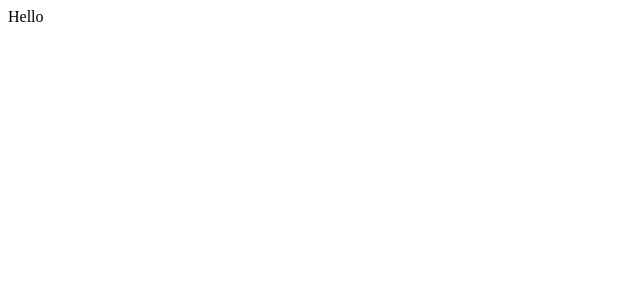
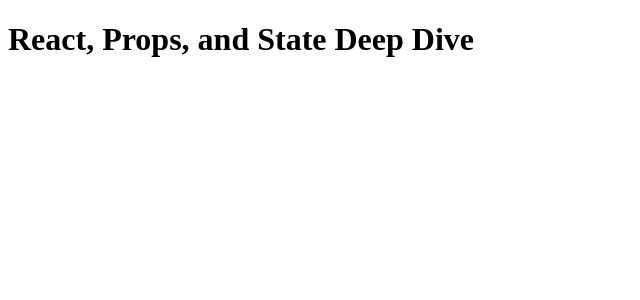
Before and after one commit to cbass2404/deep-dive-props-state, a React (Create React App) app: page / in a window 1280 px wide. Shown: the top 300 px of the page, without its empty margins (0-640 px from the left). Built offline with nearby package versions, Linux system fonts and the light colour scheme.

Commit message:
changed app to class component

```diff
--- a/src/components/App.js
+++ b/src/components/App.js
@@ -1,11 +1,11 @@
-import React from 'react';
+import React, { Component } from "react";
 
-function App() {
-  return (
-    <div className="App">
-      Hello
-    </div>
-  );
+export default class App extends Component {
+  render() {
+    return (
+      <div>
+        <h1>React, Props, and State Deep Dive</h1>
+      </div>
+    );
+  }
 }
-
-export default App;
```
